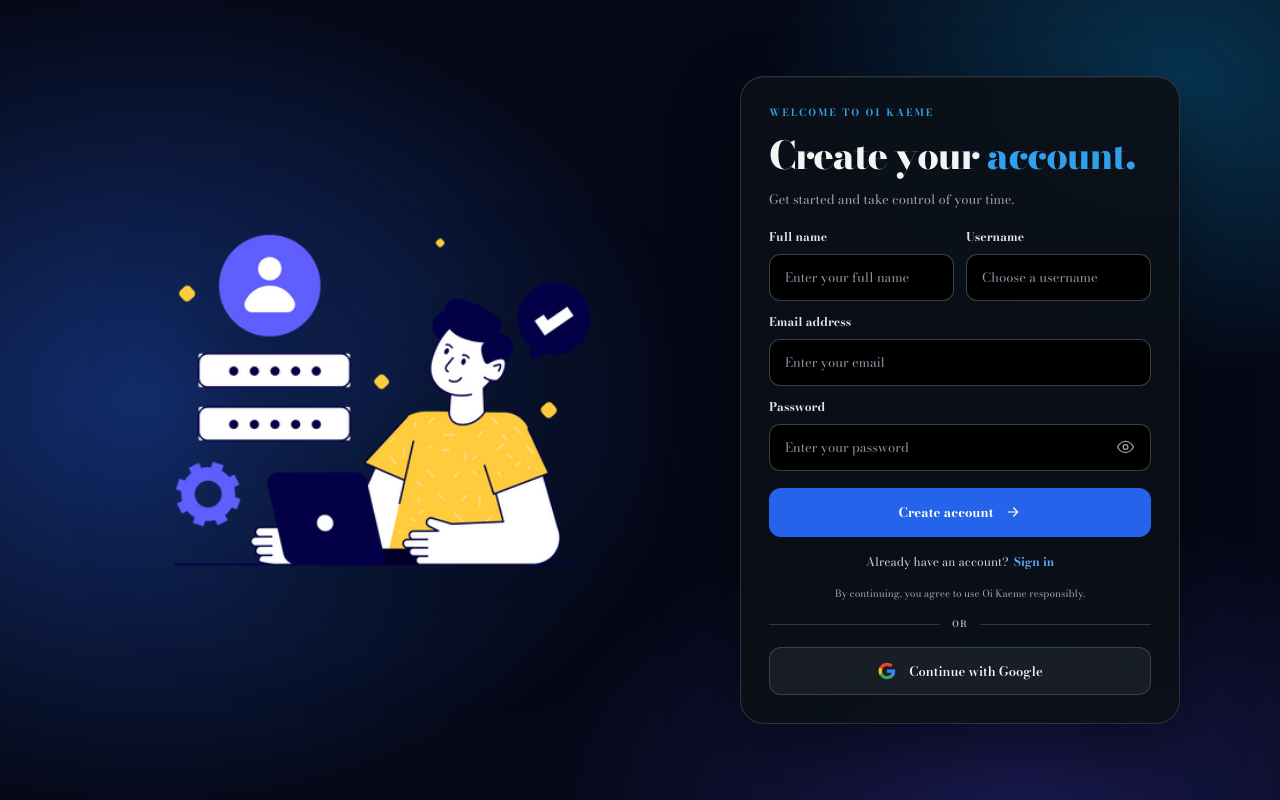
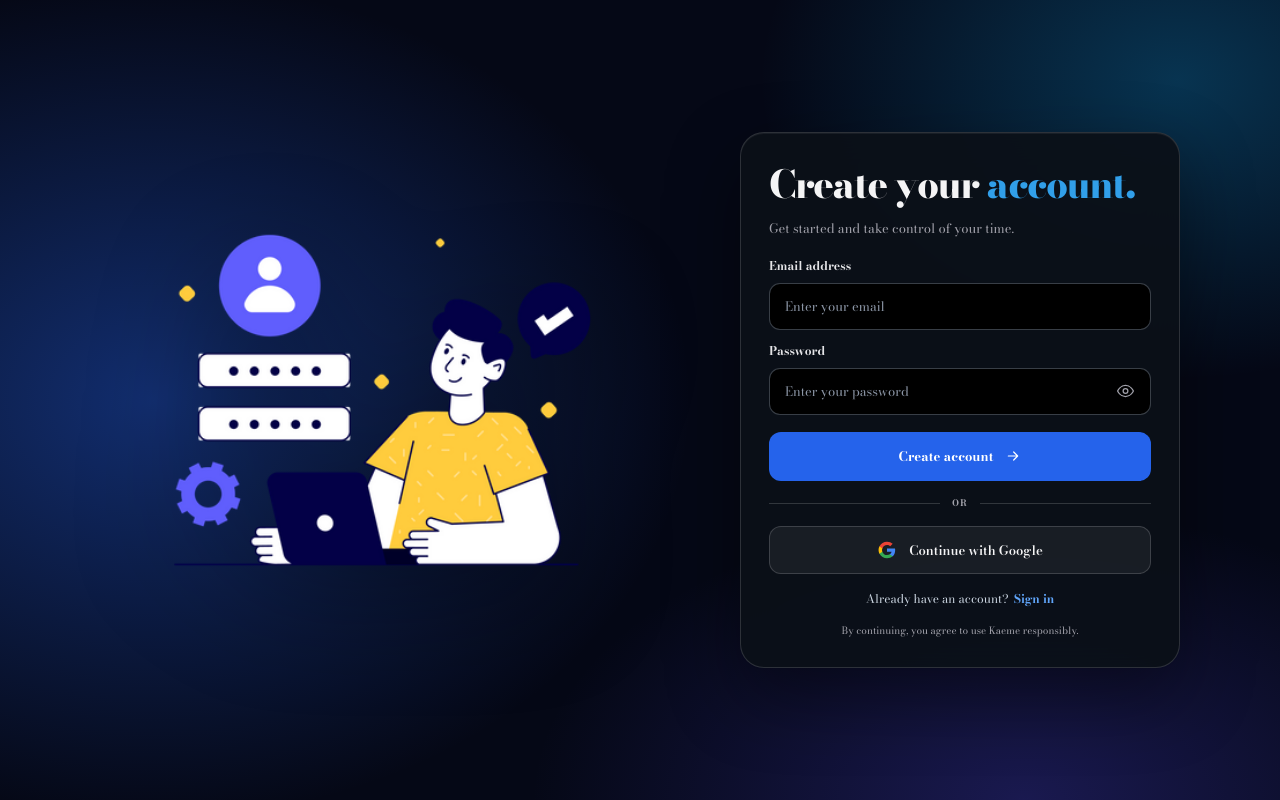
Before and after one commit to petersam6636-web/kaeme, a Next.js app: page /register in a window 1280 px wide. Built offline with nearby package versions, Linux system fonts and the light colour scheme.

Commit message:
fix the register page

```diff
--- a/app/register/Register.tsx
+++ b/app/register/Register.tsx
@@ -164,10 +164,6 @@ export default function RegisterPage() {
 
             <div className="form-heading">
 
-              <span className="form-eyebrow">
-                {isRegister ? "WELCOME TO OI KAEME" : "WELCOME BACK"}
-              </span>
-
               <h2>
                 {isRegister ? (
                   <>
@@ -191,36 +187,6 @@ export default function RegisterPage() {
             {/* AUTH FORM */}
 
             <form onSubmit={handleSubmit} className="auth-form">
-
-              {isRegister && (
-                <div className="registration-fields">
-                  <div className="form-field">
-                    <label htmlFor="name">Full name</label>
-                    <input
-                      id="name"
-                      type="text"
-                      placeholder="Enter your full name"
-                      value={name}
-                      onChange={(e) => setName(e.target.value)}
-                      autoComplete="name"
-                      required
-                    />
-                  </div>
-
-                  <div className="form-field">
-                    <label htmlFor="username">Username</label>
-                    <input
-                      id="username"
-                      type="text"
-                      placeholder="Choose a username"
-                      value={username}
-                      onChange={(e) => setUsername(e.target.value)}
-                      autoComplete="username"
-                      required
-                    />
-                  </div>
-                </div>
-              )}
 
               <div className="form-field">
                 <label htmlFor="email">Email address</label>
@@ -326,24 +292,9 @@ export default function RegisterPage() {
 
             {/* SWITCH AUTH MODE */}
 
-            <div className="auth-switch">
-              {isRegister
-                ? "Already have an account?"
-                : "Don't have an account?"}
 
-              <button
-                type="button"
-                onClick={() =>
-                  changeMode(isRegister ? "signin" : "register")
-                }
-              >
-                {isRegister ? "Sign in" : "Create account"}
-              </button>
-            </div>
 
-            <p className="form-terms">
-              By continuing, you agree to use Oi Kaeme responsibly.
-            </p>
+
 
             <div className="form-separator">
               <span />
@@ -387,6 +338,24 @@ export default function RegisterPage() {
               </span>
             </button>
 
+            <div className="auth-switch">
+              {isRegister
+                ? "Already have an account?"
+                : "Don't have an account?"}
+
+              <button
+                type="button"
+                onClick={() =>
+                  changeMode(isRegister ? "signin" : "register")
+                }
+              >
+                {isRegister ? "Sign in" : "Create account"}
+              </button>
+            </div>
+
+                        <p className="form-terms">
+              By continuing, you agree to use  Kaeme responsibly.
+            </p>
           </div>
 
         </section>
```
